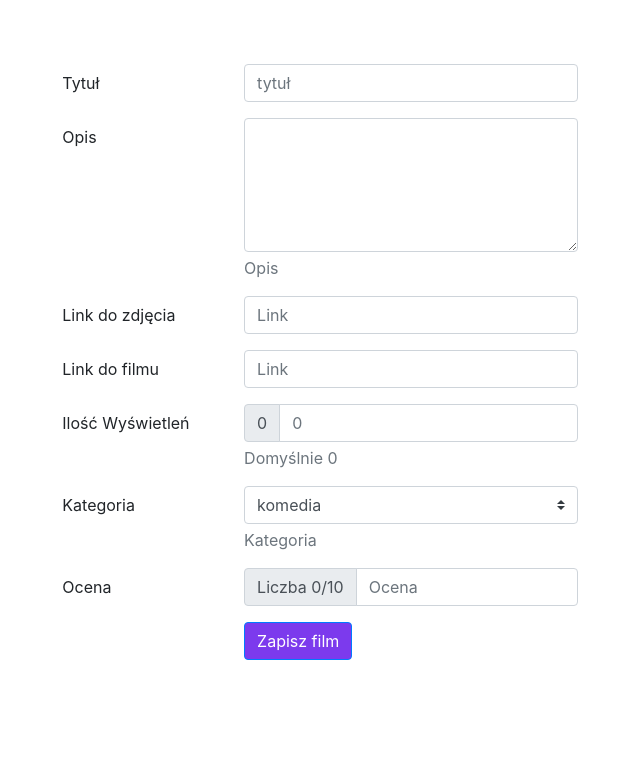
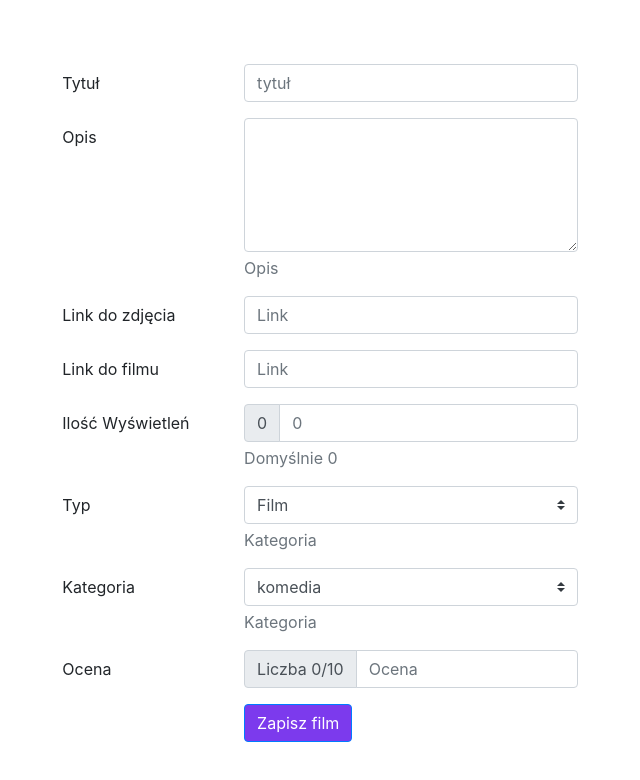
Before and after one commit to TheLoloS/RestApi, a website: page index.html in a window 1280 px wide. Shown: the whole page, without its empty margins (320-960 px from the left). Drawn offline with nearby package versions, Linux system fonts and the light colour scheme.

Commit message:
add type

```diff
--- a/db/Movie.js
+++ b/db/Movie.js
@@ -9,6 +9,7 @@ const MovieSchema = new mongoose.Schema(
     viewCounter: { type: String, required: true },
     category: { type: String },
     rating: { type: String },
+    type: { type: String },
   },
   { collection: "movie" }
 );
--- a/index.html
+++ b/index.html
@@ -103,6 +103,26 @@
           </div>
         </div>
         <div class="form-group row">
+          <label for="type" class="col-4 col-form-label">Typ</label>
+          <div class="col-8">
+            <select
+              id="type"
+              name="type"
+              class="custom-select"
+              aria-describedby="categoryHelpBlock"
+              required="required"
+            >
+              <option value="film">Film</option>
+              <option value="serial">serial</option>
+              <option value="gra">gra</option>
+              <option value="program">program</option>
+            </select>
+            <span id="categoryHelpBlock" class="form-text text-muted"
+              >Kategoria</span
+            >
+          </div>
+        </div>
+        <div class="form-group row">
           <label for="category" class="col-4 col-form-label">Kategoria</label>
           <div class="col-8">
             <select
@@ -176,6 +196,7 @@
           viewCounter: document.getElementById("viewCounter").value,
           category: document.getElementById("category").value,
           rating: document.getElementById("rating").value,
+          type: document.getElementById("type").value,
         });
 
         var requestOptions = {
```
